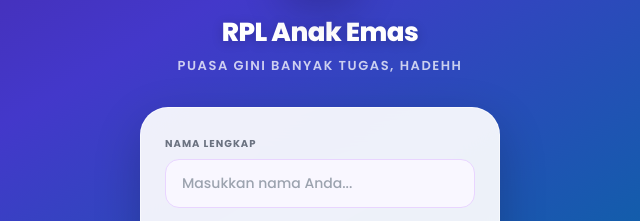
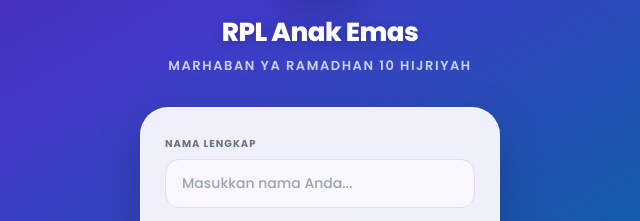
Before and after one commit to deenshinestudio/rpl_anak_emas_v2, a plain HTML site: page index.html in a window 1280 px wide. Shown: the part 227-448 px from the top of the page, 320-960 px from the left. Drawn offline with nearby package versions, Linux system fonts and the light colour scheme.

Commit message:
update-subjudul

```diff
--- a/index.html
+++ b/index.html
@@ -100,7 +100,7 @@
                             RPL Anak Emas</h1>
                         <p
                             style="font-size:13px;font-weight:600;color:rgba(255,255,255,0.75);letter-spacing:0.12em;text-transform:uppercase;margin-top:4px;">
-                            Puasa Gini Banyak Tugas, Hadehh</p>
+                            Marhaban ya Ramadhan 10 Hijriyah</p>
                     </div>
 
                     <!-- Login Card -->
```
